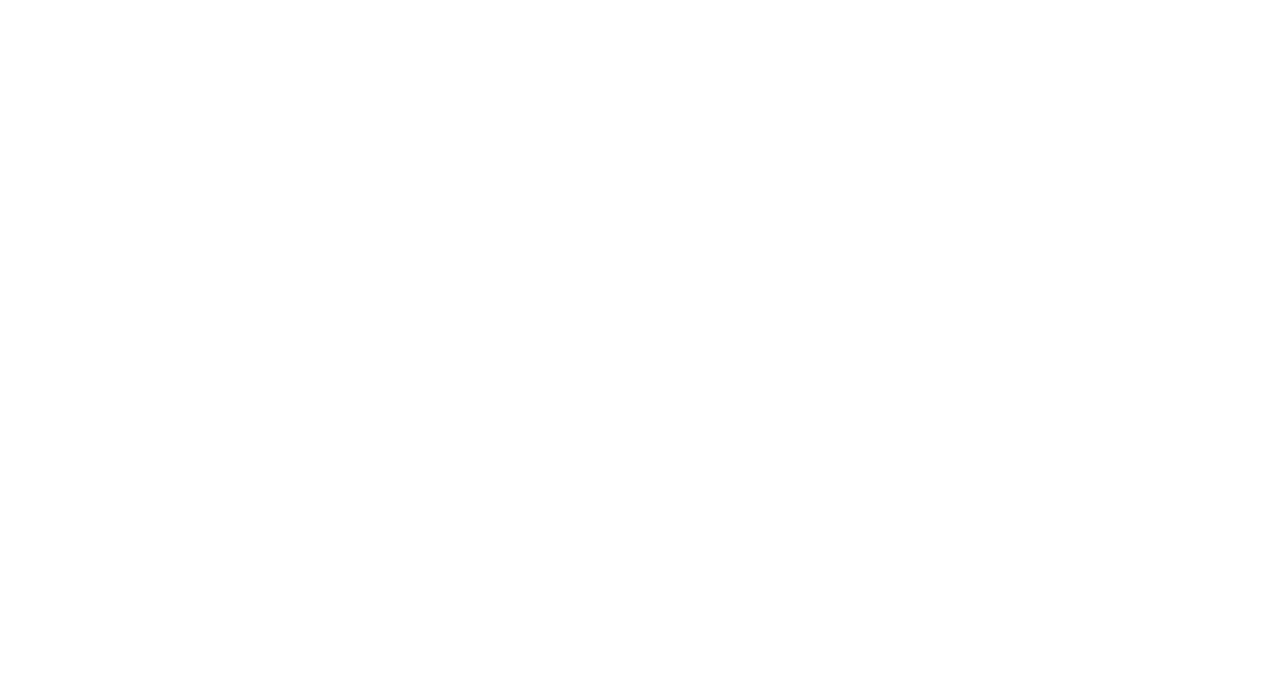
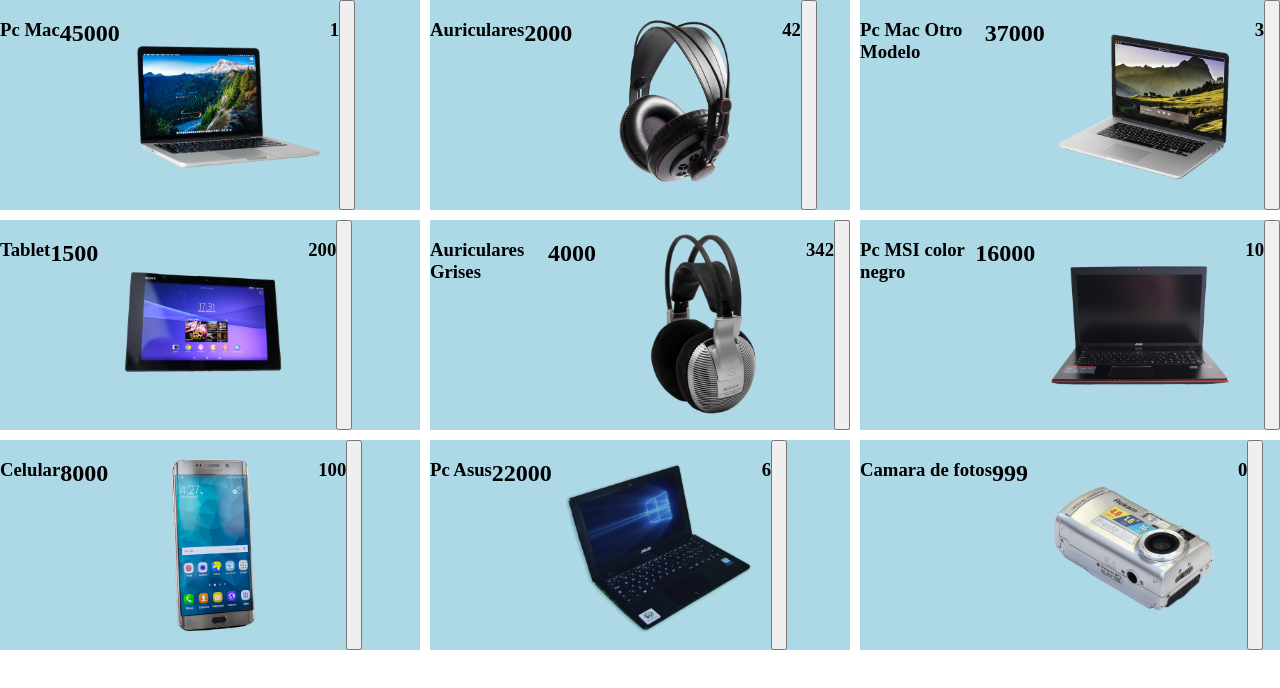
Before and after one commit to josegutib/Alfavoritodo, a website: page index.html in a window 1280 px wide. Drawn offline with Linux system fonts and the light colour scheme.

Commit message:
Render de productos

```diff
--- a/css/style.css
+++ b/css/style.css
@@ -0,0 +1,20 @@
+html,body{
+  margin:0;
+  padding:0;
+}
+
+section{
+  display: grid;
+  grid-template-columns: 1fr 1fr 1fr;
+  grid-gap: 10px;
+  }
+
+article{
+  display:flex;
+  background-color: lightblue;
+  }
+
+  img{
+    width: 50%;
+
+  }
--- a/index.html
+++ b/index.html
@@ -9,6 +9,10 @@
     <title>ALFavoritodo.com</title>
 </head>
 <body>
+  <section>
+
+
+  </section>
 
 <script src="js/listado.js"></script>
 <script src="js/controlador.js"></script>
--- a/js/listado.js
+++ b/js/listado.js
@@ -1,5 +1,6 @@
 // Aca vamos a crear los productos que despues vamos a utilizar.
-
+/*
 const listNombres = ['Pc Mac', 'Auriculares', 'Pc Mac Otro Modelo', 'Tablet', 'Auriculares Grises', 'Pc MSI color negro', 'Celular', 'Pc Asus', 'Camara de fotos'];
 const precios = [45000, 2000, 37000, 1500, 4000, 16000, 8000, 22000, 999];
-const stock = [1,42, 3, 200, 342, 10, 100, 6, 0]
+const stock = [1,42, 3, 200, 342, 10, 100, 6, 0];
+*/
--- a/js/modelo.js
+++ b/js/modelo.js
@@ -0,0 +1,37 @@
+// Aca vamos a crear los productos que despues vamos a utilizar.
+
+const listNombres = ['Pc Mac', 'Auriculares', 'Pc Mac Otro Modelo', 'Tablet', 'Auriculares Grises', 'Pc MSI color negro', 'Celular', 'Pc Asus', 'Camara de fotos'];
+const precios = [45000, 2000, 37000, 1500, 4000, 16000, 8000, 22000, 999];
+const listaStock = [1,42, 3, 200, 342, 10, 100, 6, 0]
+
+productos = []
+
+var Producto = function(id, nombre, stock, precio) {
+  this.id = id;
+  this.nombre = nombre;
+  this.stock = stock;
+  this.precio = precio;
+  this.imagen = `img/product${this.id}.png`
+  this.favorito = false
+  }
+
+var crearProducto = function (id, nombre, stock, precio) {
+  var producto = new Producto(id, nombre, stock, precio)
+  productos.push(producto)
+}
+
+var recorriendoArrays = listNombres.forEach((item, i) => {
+  var id = i+1
+  var nombre = listNombres[i];
+  var stock = listaStock[i];
+  var precio = precios[i];
+
+ crearProducto(id, nombre, stock, precio)
+
+})
+
+var marcarFavorito = function () {
+  productos[1].favorito = true
+}
+
+marcarFavorito();
--- a/js/vista.js
+++ b/js/vista.js
@@ -0,0 +1,22 @@
+
+const contenedor = document.querySelector('section');
+const precioProducto = document.querySelector('p');
+const imagenProducto = document.querySelector('.imagenProducto');
+const favProducto = document.querySelector('button');
+
+function renderProductos(){
+  productos.forEach(function(elemento, indice){
+    console.log(imagenProducto)
+    contenedor.innerHTML +=`<article>
+                                  <h1>${elemento.nombre}</h1>
+                                  <h2>${elemento.precio}</h2>
+                                  <img src=${elemento.imagen} alt="">
+                                  <h3>${elemento.stock}</h3>
+                                  <button></button>
+                                  </article>`;
+  //  imagenProducto.setAttribute('src', elemento.imagen);
+  })
+
+}
+
+renderProductos()
```
